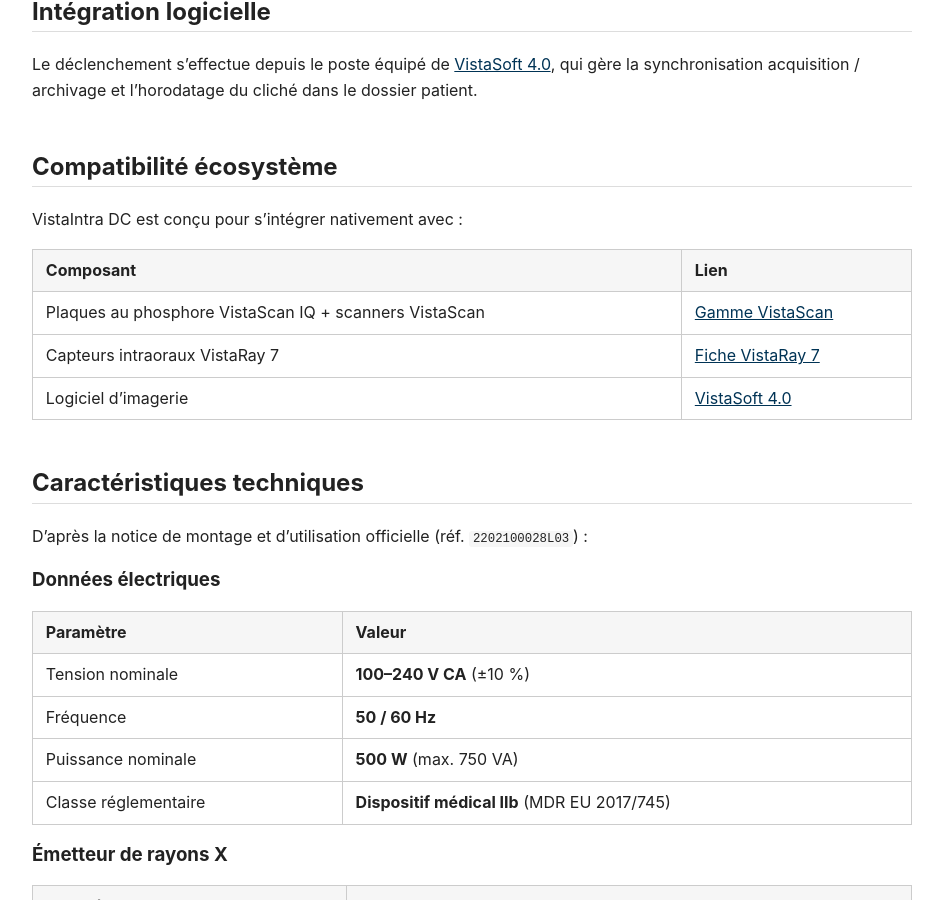
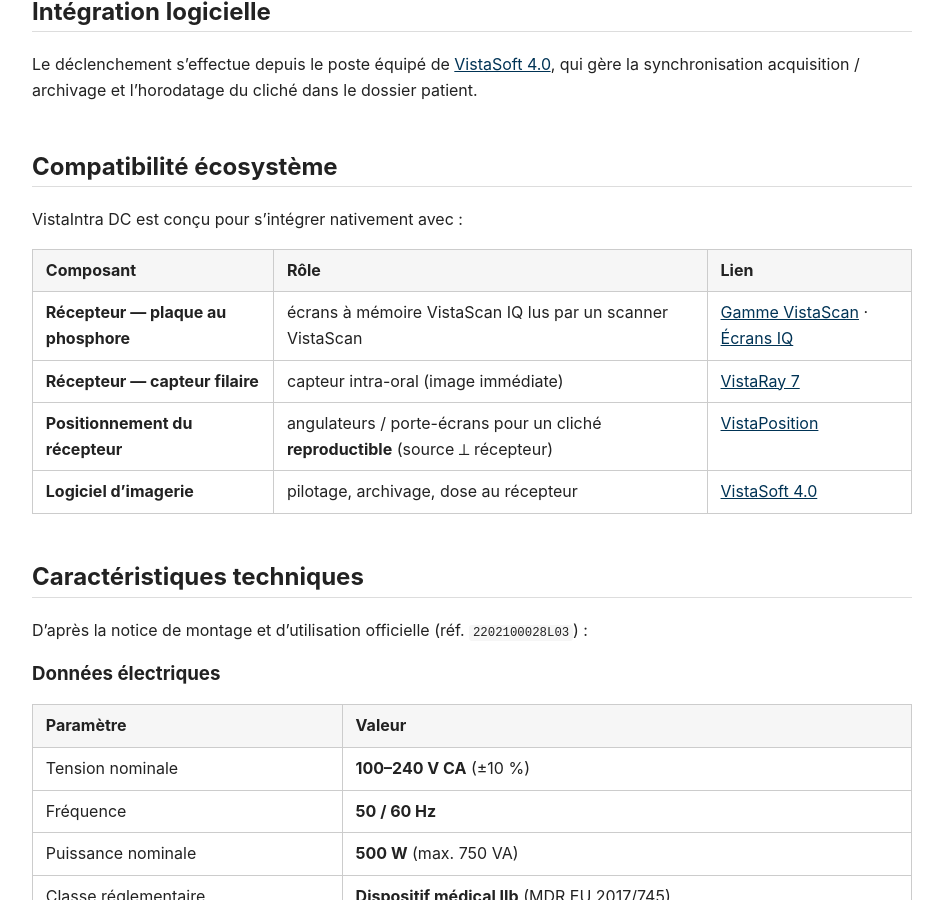
Before and after one commit to Grzybicki/durr-dental-knowledge-base, a Jekyll site: the page built from docs/fr/imagerie/vistaintra-dc/overview.md, in a window 1280 px wide and 900 px high, scrolled down 1335 px. Shown: the whole window, without its empty margins (168-1111 px from the left). Built offline with Jekyll 4.4.1, drawn with Linux system fonts in a browser that asks for light colours; some of the changed text lies outside the part shown.

Commit message:
docs(vistaintra-dc): compléter accessoires (harness panneau 2202-300-05, bloc mural 2202100030) + liens écosystème
- Accessoires client : faisceau panneau externe 2202-300-05 (complète 2202100012), bloc fixation murale 2202100030
- Écosystème enrichi : récepteur plaque (VistaScan + écrans IQ), capteur (VistaRay 7), positionnement (VistaPosition),
  logiciel (VistaSoft) — avec le rôle de chaque maillon. Liens ajoutés dans « Pour aller plus loin ».
- Pièces SAV internes (générateur/carters/bras) volontairement hors périmètre fiche client. validate 0/0.

Co-Authored-By: Claude Opus 4.8 (1M context) <noreply@anthropic.com>
Claude-Session: https://claude.ai/code/session_019cKS3uEykA2Nkb6zYWFWCh

```diff
--- a/docs/fr/imagerie/vistaintra-dc/overview.md
+++ b/docs/fr/imagerie/vistaintra-dc/overview.md
@@ -114,11 +114,12 @@ patient.
 
 VistaIntra DC est conçu pour s'intégrer nativement avec :
 
-| Composant | Lien |
-|---|---|
-| Plaques au phosphore VistaScan IQ + scanners VistaScan | [Gamme VistaScan](/durr-dental-knowledge-base/docs/fr/imagerie/vistascan-gamme/overview/) |
-| Capteurs intraoraux VistaRay 7 | [Fiche VistaRay 7](/durr-dental-knowledge-base/docs/fr/imagerie/vistaray-7/overview/) |
-| Logiciel d'imagerie | [VistaSoft 4.0](/durr-dental-knowledge-base/docs/fr/imagerie/vistasoft-4-0/overview/) |
+| Composant | Rôle | Lien |
+|---|---|---|
+| **Récepteur — plaque au phosphore** | écrans à mémoire VistaScan IQ lus par un scanner VistaScan | [Gamme VistaScan](/durr-dental-knowledge-base/docs/fr/imagerie/vistascan-gamme/overview/) · [Écrans IQ](/durr-dental-knowledge-base/docs/fr/imagerie/vistascan-iq-ecrans/overview/) |
+| **Récepteur — capteur filaire** | capteur intra-oral (image immédiate) | [VistaRay 7](/durr-dental-knowledge-base/docs/fr/imagerie/vistaray-7/overview/) |
+| **Positionnement du récepteur** | angulateurs / porte-écrans pour un cliché **reproductible** (source ⟂ récepteur) | [VistaPosition](/durr-dental-knowledge-base/docs/fr/imagerie/vistaposition/overview/) |
+| **Logiciel d'imagerie** | pilotage, archivage, dose au récepteur | [VistaSoft 4.0](/durr-dental-knowledge-base/docs/fr/imagerie/vistasoft-4-0/overview/) |
 
 ## Caractéristiques techniques
 
@@ -259,7 +260,9 @@ distincts) : tableau de références sans code produit unique.
 | `2202-101-51` | Limiteur du champ de rayonnement (**réducteur de champ**) | 3 × 4 cm |
 | `2202-102-50` | Rallonge de tube — **cône long** 300 mm | tube 200 → 300 mm |
 | `2207-070-51` | Adaptateur pour **intégrer un déclencheur déjà installé** au cabinet | **2 pôles** ; *(le raccord d'un bouton poussoir externe est **inclus de série**)* |
-| `2202100012` | Kit **panneau / pupitre de commande déporté** (fixation externe) | connexion **LAN Cat 5** ou **câble 9 pôles** |
+| `2202100012` | Kit **panneau / pupitre de commande déporté** (fixation externe) | avec faisceau `2202-300-05` ; connexion **LAN Cat 5** ou **câble 9 pôles** |
+| `2202-300-05` | Faisceau (harness) pour **panneau de commande externe** | complète le kit `2202100012` |
+| `2202100030` | Bloc de fixation murale (2 entretoises) | montage mural |
 | `2202-303-50` | Plaque de montage murale **universelle** (8 points d'ancrage) | parois instables |
 | `2202100035` | **Plaque d'adaptation** VistaIntra DC (générique) | remplacement d'un appareil intra-oral tiers |
 
@@ -297,8 +300,10 @@ Dürr Dental France 2026, tarifs non repris).
 
 ## Pour aller plus loin
 
-- [VistaRay 7 — capteur intraoral compatible](/durr-dental-knowledge-base/docs/fr/imagerie/vistaray-7/overview/)
+- [VistaRay 7 — capteur intra-oral compatible](/durr-dental-knowledge-base/docs/fr/imagerie/vistaray-7/overview/)
 - [Gamme VistaScan — scanners de plaques au phosphore](/durr-dental-knowledge-base/docs/fr/imagerie/vistascan-gamme/overview/)
+- [Écrans VistaScan Image Plates IQ](/durr-dental-knowledge-base/docs/fr/imagerie/vistascan-iq-ecrans/overview/)
+- [VistaPosition — positionnement des récepteurs intra-oraux](/durr-dental-knowledge-base/docs/fr/imagerie/vistaposition/overview/)
 - [VistaSoft 4.0 — logiciel d'imagerie](/durr-dental-knowledge-base/docs/fr/imagerie/vistasoft-4-0/overview/)
 - [Index imagerie dentaire](/durr-dental-knowledge-base/docs/fr/imagerie/)
 
```
